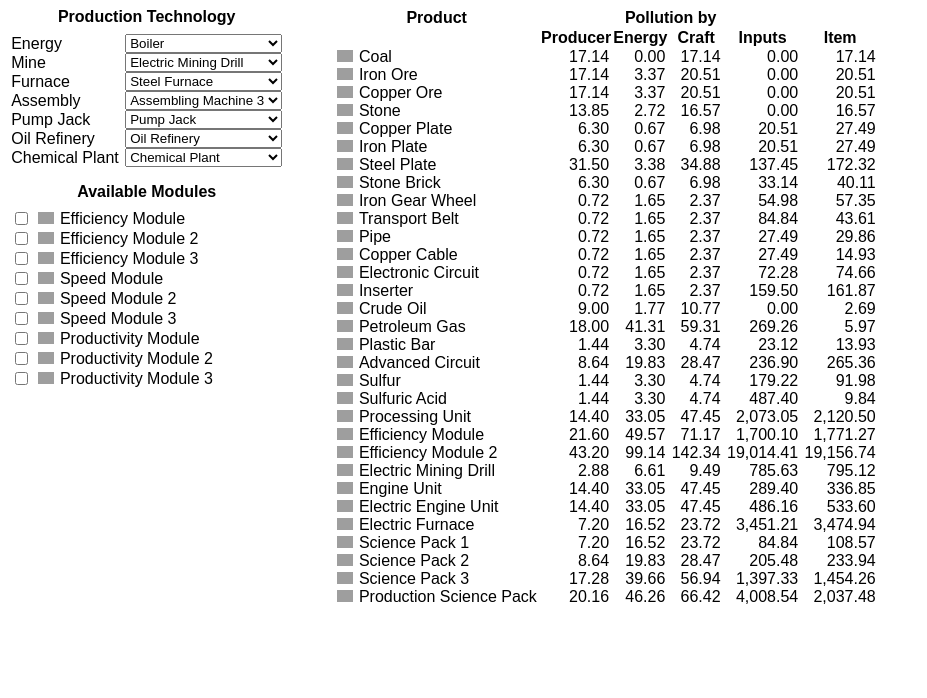
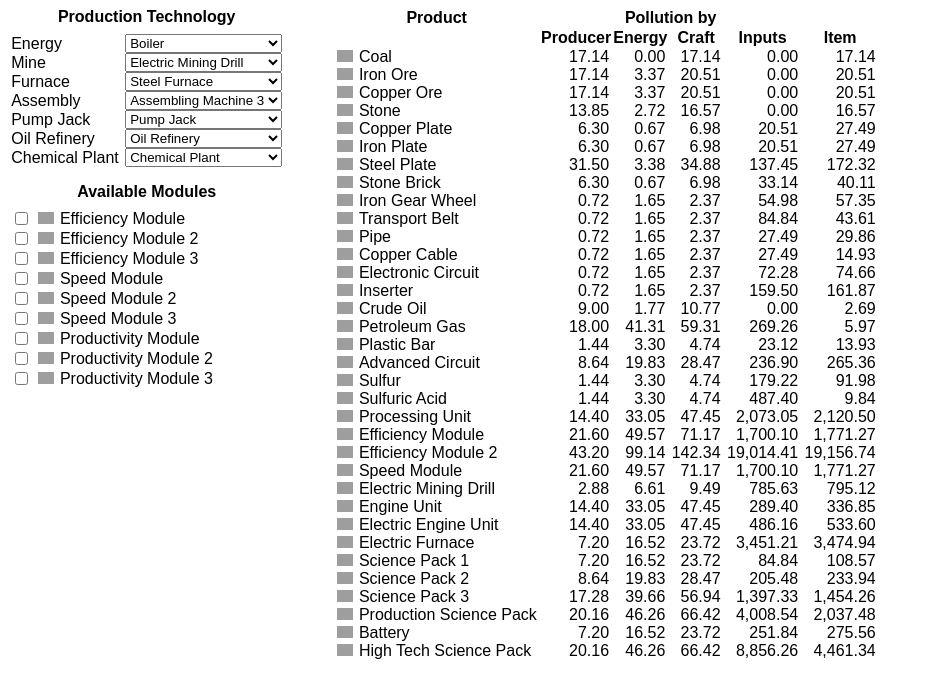
Before and after one commit to meriton42/factorio-optimizer, an Angular app: page / in a window 1280 px wide. Shown: the top 698 px of the page, without its empty margins (0-927 px from the left). Built offline with nearby package versions, Linux system fonts and the light colour scheme; grey boxes are pictures that could not be loaded.

Commit message:
added high tech science pack

```diff
--- a/src/app/crafts.ts
+++ b/src/app/crafts.ts
@@ -24,12 +24,15 @@
 	| "engineUnit"
 	| "electricEngineUnit"
 	| "electricFurnace"
+	| "battery"
 	| "efficiencyModule"
 	| "efficiencyModule2"
+	| "speedModule"
 	| "sciencePack1"
 	| "sciencePack2"
 	| "sciencePack3"
 	| "productionSciencePack"
+	| "highTechSciencePack"
 	| "energy";
 
 export type Cart = {[K in Res]?: number};
@@ -290,6 +293,14 @@
 			},
 			placeable: true
 		},
+		speedModule: {
+			time: 15,
+			consumes: {
+				advancedCircuit: 5,
+				electronicCircuit: 5,
+			},
+			placeable: true,
+		},
 		electricMiningDrill: {
 			time: 2,
 			consumes: {
@@ -353,7 +364,17 @@
 				electricEngineUnit: 1,
 				electricFurnace: 1,
 			}
-		}
+		},
+		highTechSciencePack: {
+			time: 14,
+			produces: 2,
+			consumes: {
+				battery: 1,
+				copperCable: 30,
+				processingUnit: 3,
+				speedModule: 1,
+			}
+		},
 	},
 	pumpJack: {
 		crudeOil: {
@@ -394,6 +415,14 @@
 				ironPlate: 1,
 				sulfur: 5,
 			}
+		},
+		battery: {
+			time: 5,
+			consumes: {
+				copperPlate: 1,
+				ironPlate: 1,
+				sulfuricAcid: 20,
+			}
 		}
 	}
 }
```
